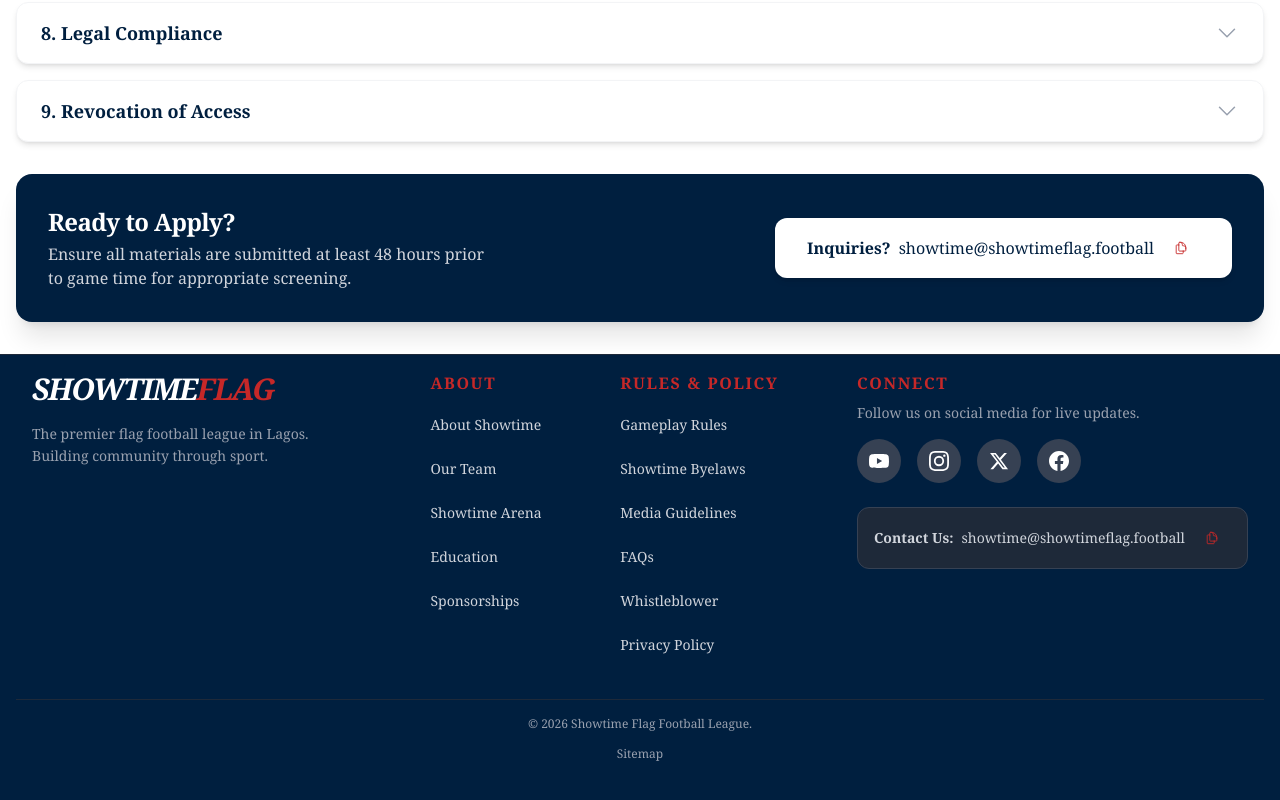
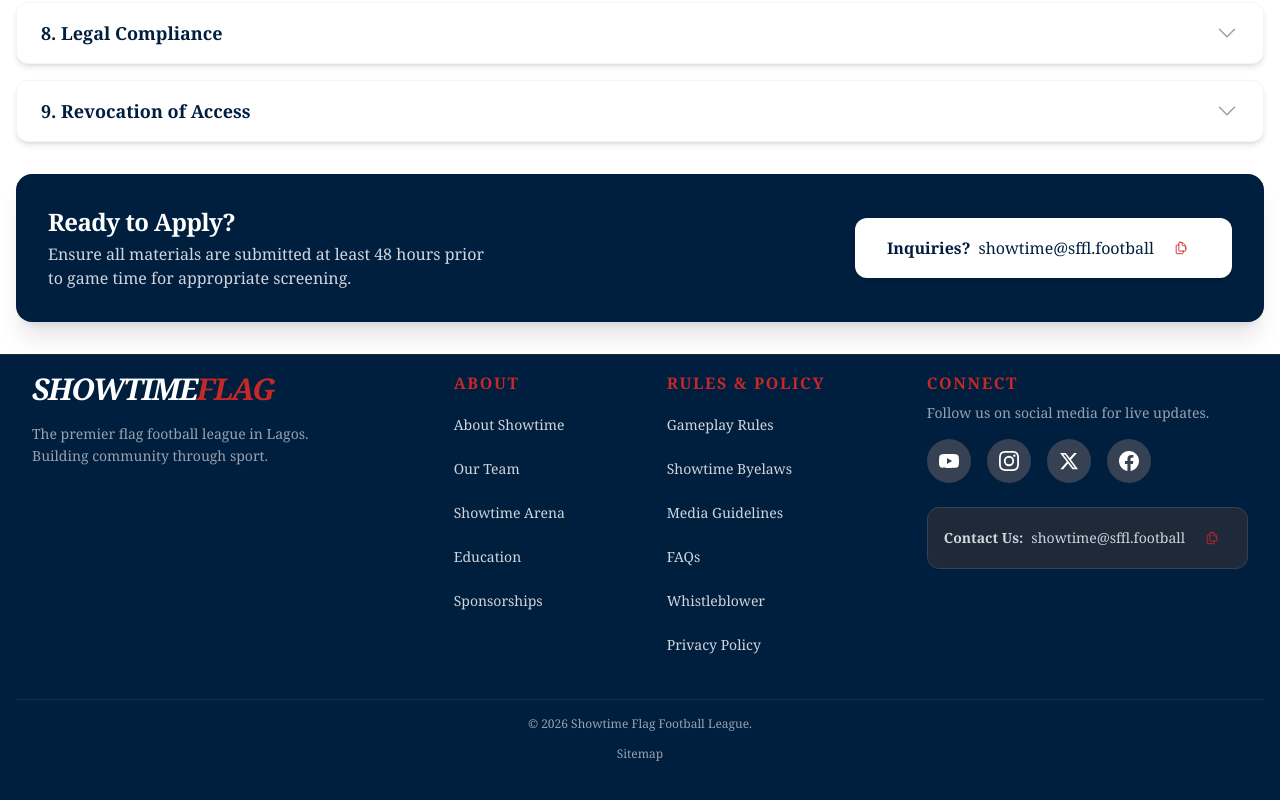
Before and after one commit to olagookundavid/Showtime-Web, a React (Vite) app in the folder frontend/: page /about/media-guidelines in a window 1280 px wide. Shown: the part 1339-2139 px from the top of the page. Built offline with nearby package versions, Linux system fonts and the light colour scheme; no server answers.

Commit message:
fix(typo): changed showtime@showtimeflag.football to showtime@sffl.football

```diff
--- a/frontend/src/components/layout/Footer.tsx
+++ b/frontend/src/components/layout/Footer.tsx
@@ -162,7 +162,7 @@ export const Footer = () => {
           </div>
           <div className="mt-4 md:mt-6">
             <CopyableEmail
-              email="showtime@showtimeflag.football"
+              email="showtime@sffl.football"
               label="Contact Us:"
               className="bg-gray-800 dark:bg-gray-900 border border-gray-700 text-gray-300 hover:text-white px-3 py-1.5 md:px-4 md:py-2 rounded-xl text-xs md:text-sm transition-colors"
             />
--- a/frontend/src/pages/about/FAQ.tsx
+++ b/frontend/src/pages/about/FAQ.tsx
@@ -166,15 +166,15 @@ const faqCategories: FaqCategory[] = [
     faqs: [
       {
         q: "How can I own a team in Showtime Flag Football?",
-        a: "We welcome passionate individuals and organisations who want to be part of the Showtime franchise. Team ownership opportunities are available on a case-by-case basis and are subject to league approval. To express your interest or get more information, please reach out to us directly at showtime@showtimeflag.football and a member of our team will get back to you.",
+        a: "We welcome passionate individuals and organisations who want to be part of the Showtime franchise. Team ownership opportunities are available on a case-by-case basis and are subject to league approval. To express your interest or get more information, please reach out to us directly at showtime@sffl.football and a member of our team will get back to you.",
       },
       {
         q: "What does owning a team involve?",
-        a: "Team owners are responsible for managing their franchise within the Showtime framework — including player recruitment, team operations, and upholding league standards. Full guidance is provided upon approval. Contact us at showtime@showtimeflag.football to start the conversation.",
+        a: "Team owners are responsible for managing their franchise within the Showtime framework — including player recruitment, team operations, and upholding league standards. Full guidance is provided upon approval. Contact us at showtime@sffl.football to start the conversation.",
       },
       {
         q: "Is there a cost to owning a team?",
-        a: "Ownership structures vary and are discussed directly with prospective owners. For detailed information on fees, obligations, and benefits, contact our team at showtime@showtimeflag.football.",
+        a: "Ownership structures vary and are discussed directly with prospective owners. For detailed information on fees, obligations, and benefits, contact our team at showtime@sffl.football.",
       },
     ],
   },
@@ -249,7 +249,7 @@ export const FAQ = () => {
         </p>
         <div className="flex justify-center">
           <CopyableEmail
-            email="showtime@showtimeflag.football"
+            email="showtime@sffl.football"
             label="Contact Support:"
             className="bg-gray-100 hover:bg-gray-200 dark:bg-gray-800 dark:hover:bg-gray-700 text-sffl-navy dark:text-white px-4 sm:px-6 py-2 rounded-none justify-center text-sm border border-gray-200 dark:border-gray-700 transition"
           />
--- a/frontend/src/pages/about/MediaGuidelines.tsx
+++ b/frontend/src/pages/about/MediaGuidelines.tsx
@@ -344,7 +344,7 @@ export const MediaGuidelines = () => {
         </div>
         <div className="w-full sm:w-auto">
           <CopyableEmail
-            email="showtime@showtimeflag.football"
+            email="showtime@sffl.football"
             label="Inquiries?"
             className="w-full sm:w-auto justify-center bg-white text-sffl-navy px-4 sm:px-8 py-2 font-bold rounded-xl text-center shadow-md hover:bg-gray-100 transition-all text-sm sm:text-base"
           />
--- a/frontend/src/pages/about/PrivacyPolicy.tsx
+++ b/frontend/src/pages/about/PrivacyPolicy.tsx
@@ -124,7 +124,7 @@ export const PrivacyPolicy = () => {
                         If you have any questions about this Privacy Policy or how we handle your information,
                         please reach out:
                     </p>
-                    <CopyableEmail email="showtime@showtimeflag.football" label={<EnvelopeIcon className="w-5 h-5" aria-label="Email" />} className="text-sffl-red font-bold text-base sm:text-lg" />
+                    <CopyableEmail email="showtime@sffl.football" label={<EnvelopeIcon className="w-5 h-5" aria-label="Email" />} className="text-sffl-red font-bold text-base sm:text-lg" />
                 </div>
             </section>
         </div>
--- a/frontend/src/pages/about/Sponsorships.tsx
+++ b/frontend/src/pages/about/Sponsorships.tsx
@@ -55,7 +55,7 @@ export const Sponsorships = () => {
           </p>
           <div className="flex justify-center mt-6">
             <CopyableEmail
-              email="showtime@showtimeflag.football"
+              email="showtime@sffl.football"
               label="Request Deck at:"
               className="bg-gray-100 dark:bg-gray-800 text-sffl-navy dark:text-white px-4 sm:px-6 py-2 rounded-3xl sm:rounded-full justify-center text-sm border border-gray-200 dark:border-gray-700 shadow-sm"
             />
```
